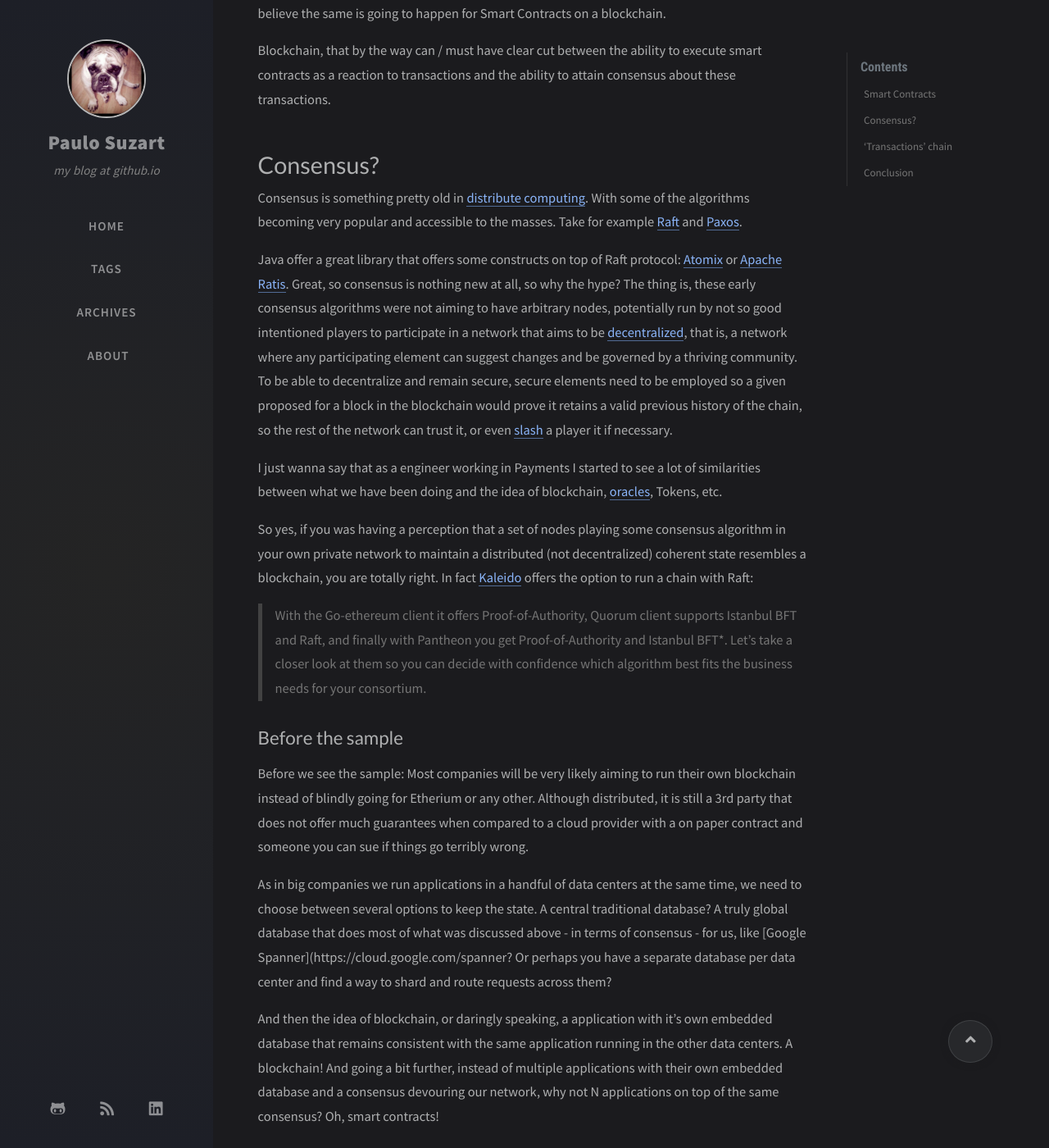
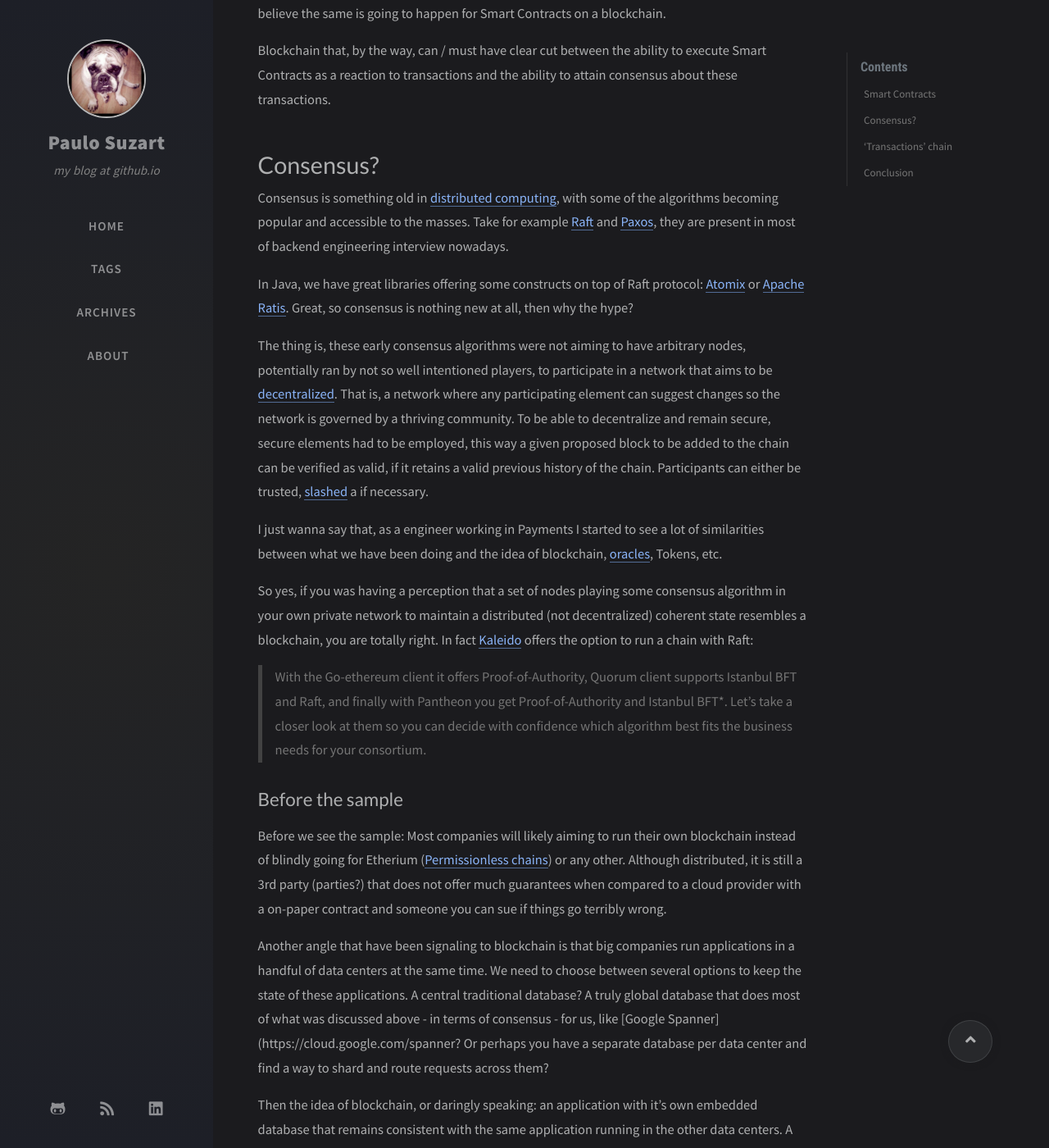
Before and after one commit to paulosuzart/paulosuzart.github.io, a Jekyll site: the page built from _posts/2021-06-05-blockchain.md, in a window 1280 px wide and 1400 px high, scrolled down 1018 px. Shown: the whole window at 82% size. Built offline with Jekyll 4.4.1, drawn with Linux system fonts in a browser that asks for light colours; nearby versions of some CDN libraries; comment, search, counter and statistics services are not loaded; some of the changed text lies outside the part shown.

Commit message:
First minimal review

```diff
--- a/_posts/2021-06-05-blockchain.md
+++ b/_posts/2021-06-05-blockchain.md
@@ -6,29 +6,31 @@ comments: true
 tags: [blockchain, cosmwasm]
 ---
 
-Hey you! Blockchain is engulfing our daily lives. With all sorts of applications - *or use case* - on top if, it's more and more eminent the day where the basic stuff you do online will be backed by blockchain and you will be moving money, accessing your social networks, managing your health data, privacy, and much more with just a wallet and a couple of cross chain applications. Blockchain is a topic I've been following closer since 2017 and have finally decided to give a real try from a development perspective. In this post we will see a very simple Smart Contract in [Cosmwasm](https://cosmwasm.com/) a [Smart Contract](https://www.investopedia.com/terms/s/smart-contracts.asp) platform built for the [Cosmos ecosystem](https://cosmos.network/). Let's check it out!
+Hey you! Blockchain is engulfing our daily lives. With all sorts of applications being developed every day, it's eminent the day where the basic stuff you do online will be backed by blockchain and you will be moving money, accessing your social networks, managing your health data, privacy, and more with just a wallet and a couple of cross chain applications. Blockchain is a topic I've been following closer since 2017 and have finally given a real try from a development perspective. In this post we will see a very simple Smart Contract in [Cosmwasm](https://cosmwasm.com/) a [Smart Contract](https://www.investopedia.com/terms/s/smart-contracts.asp) platform built for the [Cosmos ecosystem](https://cosmos.network/). Let's check it out!
 
 <!--more-->
 
 # Smart Contracts
 
-There are a much better explanations about smart contracts out there. And much better explanations about [Blockchain](https://academy.binance.com/en/articles/what-is-blockchain-technology-a-comprehensive-guide-for-beginners). So I don't have to. Some of them are [pretty skeptical](https://jimmysong.medium.com/the-truth-about-smart-contracts-ae825271811f), by the way. And I tend to agree with [most of the skepticism](https://medium.com/hackernoon/smart-contracts-are-useless-f710293ec15f) around "smart" "contracts". They aren't smart, and the resemblance with a real on-paper contract stops at the name.
+There are a much better explanations about Smart Contracts out there. And much better explanations about [Blockchain](https://academy.binance.com/en/articles/what-is-blockchain-technology-a-comprehensive-guide-for-beginners). I don't have to try. Some of them are [pretty skeptical](https://jimmysong.medium.com/the-truth-about-smart-contracts-ae825271811f), by the way. And I tend to agree with [most of the skepticism](https://medium.com/hackernoon/smart-contracts-are-useless-f710293ec15f) around "smart" "contracts". They aren't smart, and the resemblance with a real on-paper contract stops at the name.
 
-In the end, whatever they might become, Smart Contracts need to be much more accessible to the average engineer. From hello worlds to testnets, to languages, to libraries and then monitoring, metrics, profiling, better limits _(I mean resource limits)_, better querying, friendliness to the enterprise world, so on and so forth.
+In the end, whatever they may become, Smart Contracts need to be much more accessible to the average engineer. From hello worlds to testnets, to languages, to libraries and then monitoring, metrics, profiling, better limits _(I mean resource limits)_, better querying, friendliness to the enterprise world, so on and so forth.
 
 [Cosmwasm](https://cosmwasm.com/) is doing an amazing job in this direction and other full blown chains are providing similar end to end experiences, with [Neo](https://neo.org/) and [Klaytn](https://www.klaytn.com/) being instances of these kind of effort. We can mention others like [Celo](https://celo.org/) and [EOS](https://eos.io/) too.
 
 Because of the current distance between blockchain and the regular engineer, I would dare to compare the current state of affairs in the blockchain world with the state of Java Enterprise development back in 2000. Very complex, cumbersome, cryptic, [EJB](https://en.wikipedia.org/wiki/Jakarta_Enterprise_Beans), Remoting, WebServers for deploying bizarre packages like WAR and EAR. Today much of Web is either built on top of abstracted complexity of that time or is a much better and simpler version of that time. And I believe the same is going to happen for Smart Contracts on a blockchain.
 
-Blockchain, that by the way can / must have clear cut between the ability to execute smart contracts as a reaction to transactions and the ability to attain consensus about these transactions.
+Blockchain that, by the way, can / must have clear cut between the ability to execute Smart Contracts as a reaction to transactions and the ability to attain consensus about these transactions.
 
 # Consensus?
 
-Consensus is something pretty old in [distribute computing](https://en.wikipedia.org/wiki/Consensus_(computer_science)). With some of the algorithms becoming very popular and accessible to the masses. Take for example [Raft](https://raft.github.io/) and [Paxos](https://www.cs.yale.edu/homes/aspnes/pinewiki/Paxos.html).
+Consensus is something old in [distributed computing](https://en.wikipedia.org/wiki/Consensus_(computer_science)), with some of the algorithms becoming popular and accessible to the masses. Take for example [Raft](https://raft.github.io/) and [Paxos](https://www.cs.yale.edu/homes/aspnes/pinewiki/Paxos.html), they are present in most of backend engineering interview nowadays.
 
-Java offer a great library that offers some constructs on top of Raft protocol: [Atomix](https://atomix.io/) or [Apache Ratis](https://ratis.apache.org/). Great, so consensus is nothing new at all, so why the hype? The thing is, these early consensus algorithms were not aiming to have arbitrary nodes, potentially run by not so good intentioned players to participate in a network that aims to be [decentralized](https://aws.amazon.com/blockchain/decentralization-in-blockchain/), that is, a network where any participating element can suggest changes and be governed by a thriving community. To be able to decentralize and remain secure, secure elements need to be employed so a given proposed for a block in the blockchain would prove it retains a valid previous history of the chain, so the rest of the network can trust it, or even [slash](https://docs.cosmos.network/v0.42/modules/slashing/) a player it if necessary.
+In Java, we have great libraries offering some constructs on top of Raft protocol: [Atomix](https://atomix.io/) or [Apache Ratis](https://ratis.apache.org/). Great, so consensus is nothing new at all, then why the hype?
 
-I just wanna say that as a engineer working in Payments I started to see a lot of similarities between what we have been doing and the idea of blockchain, [oracles](https://academy.binance.com/en/articles/blockchain-oracles-explained), Tokens, etc.
+The thing is, these early consensus algorithms were not aiming to have arbitrary nodes, potentially ran by not so well intentioned players, to participate in a network that aims to be [decentralized](https://aws.amazon.com/blockchain/decentralization-in-blockchain/). That is, a network where any participating element can suggest changes so the network is governed by a thriving community. To be able to decentralize and remain secure, secure elements had to be employed, this way a given proposed block to be added to the chain can be verified as valid, if it retains a valid previous history of the chain. Participants can either be trusted, [slashed](https://docs.cosmos.network/v0.42/modules/slashing/) a if necessary.
+
+I just wanna say that, as a engineer working in Payments I started to see a lot of similarities between what we have been doing and the idea of blockchain, [oracles](https://academy.binance.com/en/articles/blockchain-oracles-explained), Tokens, etc.
 
 So yes, if you was having a perception that a set of nodes playing some consensus algorithm in your own private network to maintain a distributed (not decentralized) coherent state resembles a blockchain, you are totally right. In fact [Kaleido](https://www.kaleido.io/blockchain-blog/consensus-algorithms-poa-ibft-or-raft) offers the option to run a chain with Raft:
 
@@ -36,13 +38,13 @@ So yes, if you was having a perception that a set of nodes playing some consensu
 
 ## Before the sample
 
-Before we see the sample: Most companies will be very likely aiming to run their own blockchain instead of blindly going for Etherium or any other. Although distributed, it is still a 3rd party that does not offer much guarantees when compared to a cloud provider with a on paper contract and someone you can sue if things go terribly wrong.
+Before we see the sample: Most companies will likely aiming to run their own blockchain instead of blindly going for Etherium ([Permissionless chains](https://101blockchains.com/permissioned-vs-permissionless-blockchains/)) or any other. Although distributed, it is still a 3rd party (parties?) that does not offer much guarantees when compared to a cloud provider with a on-paper contract and someone you can sue if things go terribly wrong.
 
-As in big companies we run applications in a handful of data centers at the same time, we need to choose between several options to keep the state. A central traditional database? A truly global database that does most of what was discussed above - in terms of consensus - for us, like [Google Spanner](https://cloud.google.com/spanner? Or perhaps you have a separate database per data center and find a way to shard and route requests across them?
+Another angle that have been signaling to blockchain is that big companies run applications in a handful of data centers at the same time. We need to choose between several options to keep the state of these applications. A central traditional database? A truly global database that does most of what was discussed above - in terms of consensus - for us, like [Google Spanner](https://cloud.google.com/spanner? Or perhaps you have a separate database per data center and find a way to shard and route requests across them?
 
-And then the idea of blockchain, or daringly speaking, a application with it's own embedded database that remains consistent with the same application running in the other data centers. A blockchain! And going a bit further, instead of multiple applications with their own embedded database and a consensus devouring our network, why not N applications on top of the same consensus? Oh, smart contracts!
+Then the idea of blockchain, or daringly speaking: an application with it's own embedded database that remains consistent with the same application running in the other data centers. A blockchain! And going a bit further, instead of multiple applications with their own embedded database and a consensus devouring our network, why not N applications on top of the same consensus? Oh, smart contracts!
 
-So here is where I stand in this whole history. And working in Payments recently, I see a lot of what we build having a total match with blockchain, contracts, oracles, etc. Now let's see the example.
+So here is where I stand in this whole story. And working in Payments recently, I see a lot of what we build having a total match with blockchain, contracts, oracles, etc. Now let's see the example.
 
 # 'Transactions' chain
 
```
